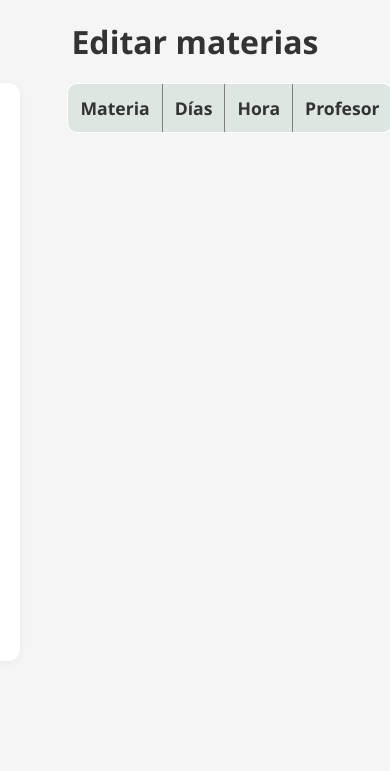
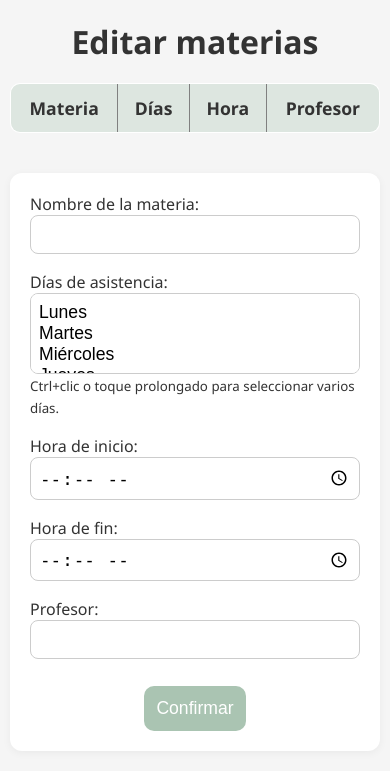
Before and after one commit to Alejandro-Leon24/Proyecto-web, a PHP site: page /editar_materias.html in a window 390 px wide. Shown: the part 73-844 px from the top of the page. Run offline with PHP 8.4, Linux system fonts and the light colour scheme; lists and menus that the app fills with data are empty.

Commit message:
Corregir errores de editar materias

```diff
--- a/Registro de Asistencia/CSS/estilos.css
+++ b/Registro de Asistencia/CSS/estilos.css
@@ -254,3 +254,24 @@ td, th {
 .barra-filtros button:hover {
   background-color: #8da897;
 }
+
+.contenedor-editar-materias {
+  display: flex;
+  flex-direction: row-reverse;
+  justify-content: space-between;
+  align-items: flex-start;
+  gap: 40px;
+  flex-wrap: wrap;
+}
+
+@media (max-width: 768px) {
+  .contenedor-editar-materias {
+    flex-direction: column;
+    align-items: center;
+  }
+
+  .contenedor-editar-materias > div {
+    width: 100% !important;
+    margin: 0 !important;
+  }
+}
--- a/Registro de Asistencia/editar_materias.html
+++ b/Registro de Asistencia/editar_materias.html
@@ -26,8 +26,7 @@
   <!-- Plantilla: editar_materias.html -->
   <template id="editar-materias">
     <h1>Editar materias</h1>
-    <div
-      style="display: flex; flex-direction: row-reverse; justify-content: space-between; align-items: flex-start; gap: 40px;">
+    <div class="contenedor-editar-materias">
 
       <!-- Tabla a la izquierda -->
       <div style="flex: 1; display: flex; justify-content: center; min-width: 300px; margin-left: 10px;">
```
